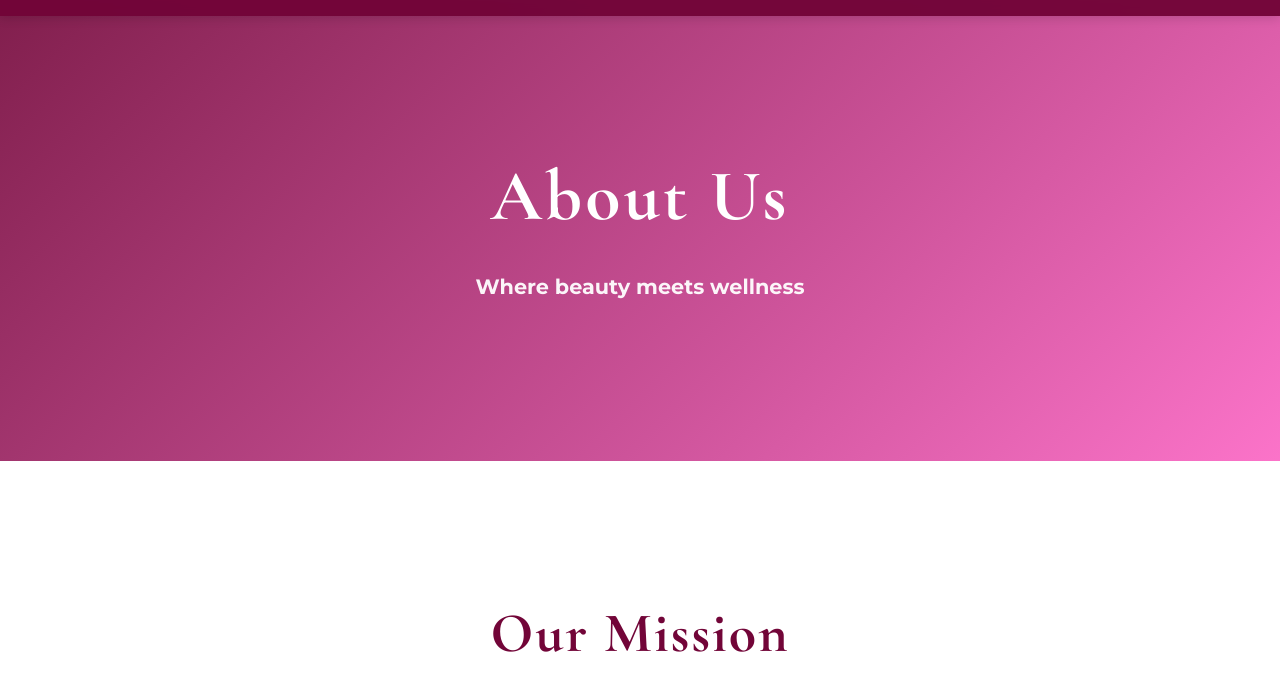
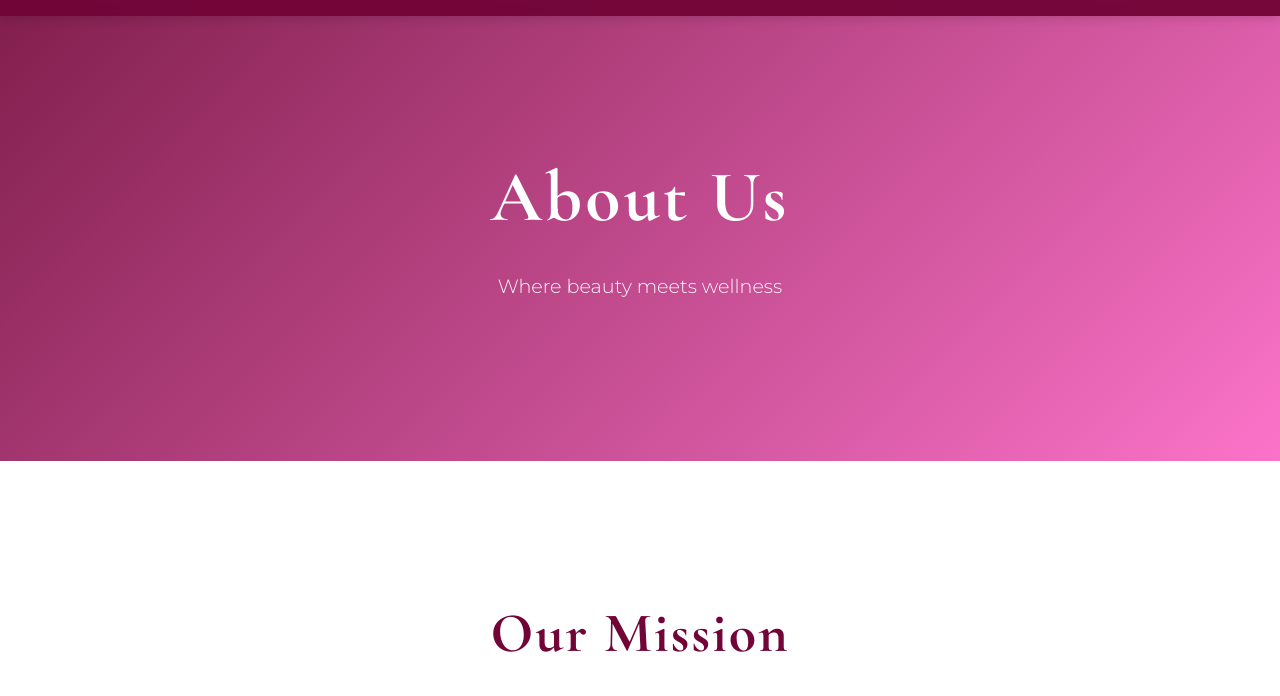
Before and after one commit to drewdavis007/BMMA, a website: page public/about.html in a window 1280 px wide. Shown: the part 104-800 px from the top of the page. Drawn offline with nearby package versions, Linux system fonts and the light colour scheme.

Commit message:
fixed page hero in about to match styles.css universal and updated Convenient Location section that was lagging behind on updated information

```diff
--- a/public/about.html
+++ b/public/about.html
@@ -29,9 +29,10 @@
         }
 
         .page-hero p {
-            font-size: 1.3rem;
-            font-weight: 700;
+            font-size: 1.2rem;
+            font-weight: 300;
             opacity: 0.95;
+            margin-top: 0.8rem;
         }
 
         .mission-section {
```
